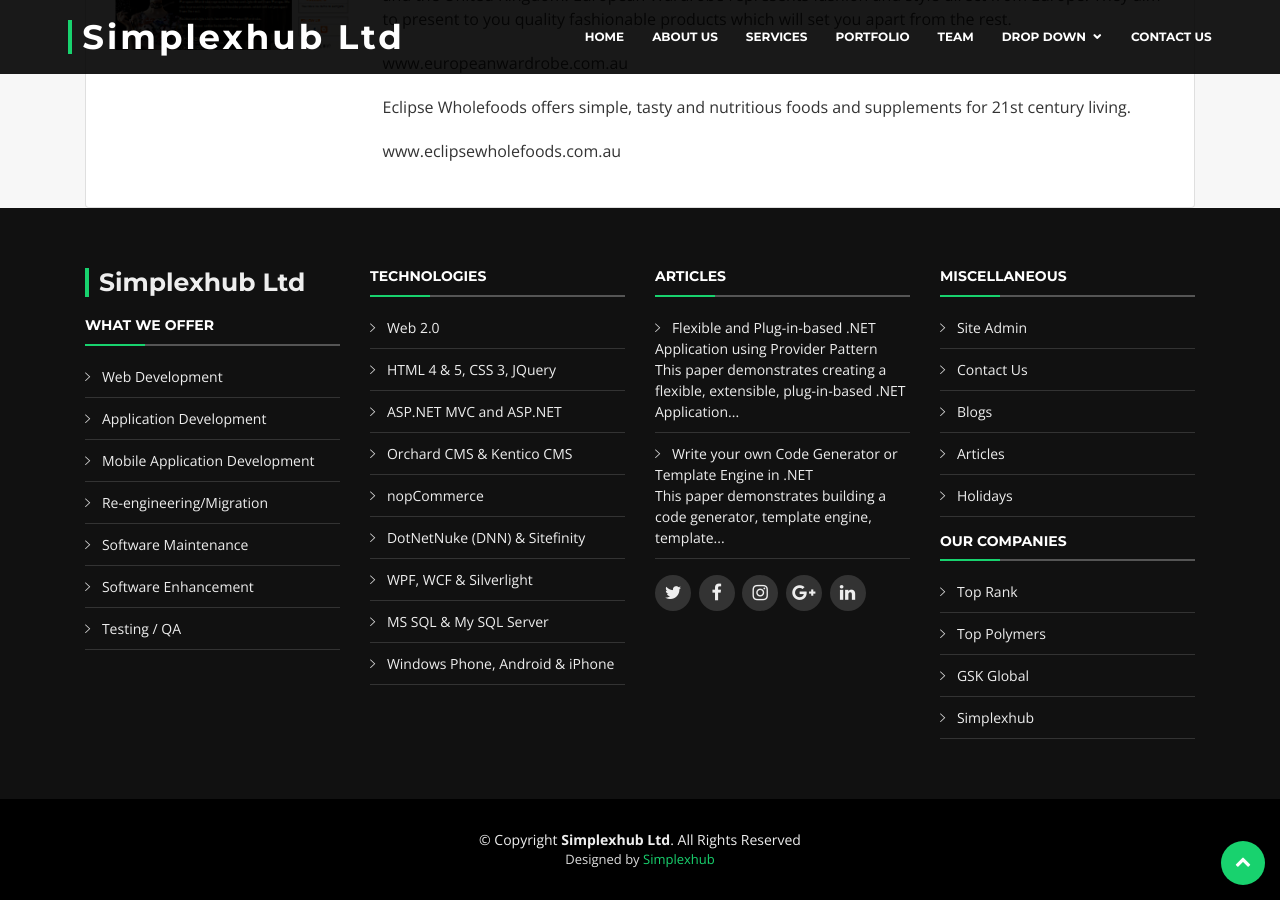
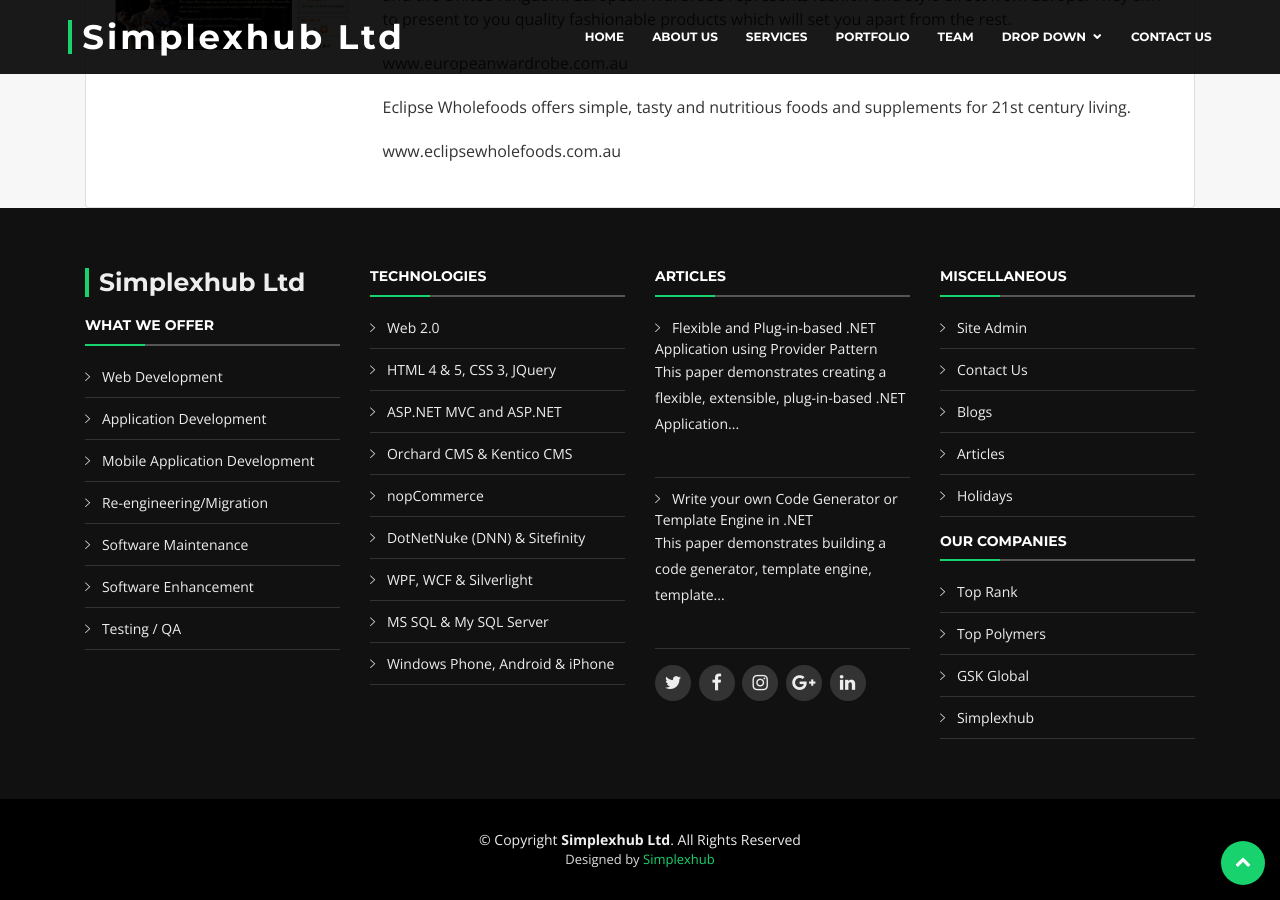
Before and after one commit to raisul2020/raisul2020.github.io, a Jekyll site: the page built from details.md, in a window 1280 px wide and 900 px high, scrolled down 5673 px. Built offline with Jekyll 4.4.1, drawn with Linux system fonts in a browser that asks for light colours; some web fonts are replaced.

Commit message:
Update footer.html

```diff
--- a/_includes/footer.html
+++ b/_includes/footer.html
@@ -36,8 +36,14 @@
           <div class="col-lg-3 col-md-6 footer-contact footer-links">
             <h4>Articles</h4>
             <ul>
-              <li><i class="ion-ios-arrow-right"></i> <a href="#">Flexible and Plug-in-based .NET Application using Provider Pattern</a> <br><a>This paper demonstrates creating a flexible, extensible, plug-in-based .NET Application...</a></li>
-              <li><i class="ion-ios-arrow-right"></i> <a href="#">Write your own Code Generator or Template Engine in .NET</a> <br><a>This paper demonstrates building a code generator, template engine, template...</a></li>
+              <li><i class="ion-ios-arrow-right"></i>
+                  <a href="#">Flexible and Plug-in-based .NET Application using Provider Pattern</a>
+                  <p>This paper demonstrates creating a flexible, extensible, plug-in-based .NET Application...</p>
+              </li>
+              <li><i class="ion-ios-arrow-right"></i>
+                  <a href="#">Write your own Code Generator or Template Engine in .NET</a>
+                  <p>This paper demonstrates building a code generator, template engine, template...</p>
+              </li>
             </ul>
 
             <div class="social-links mt-3">
```
